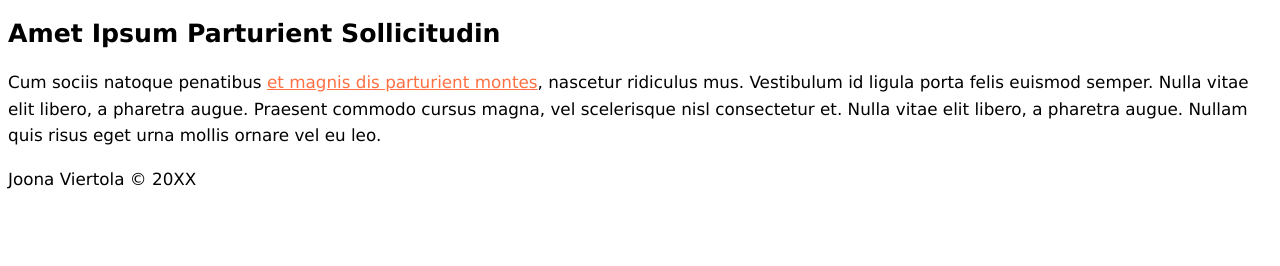
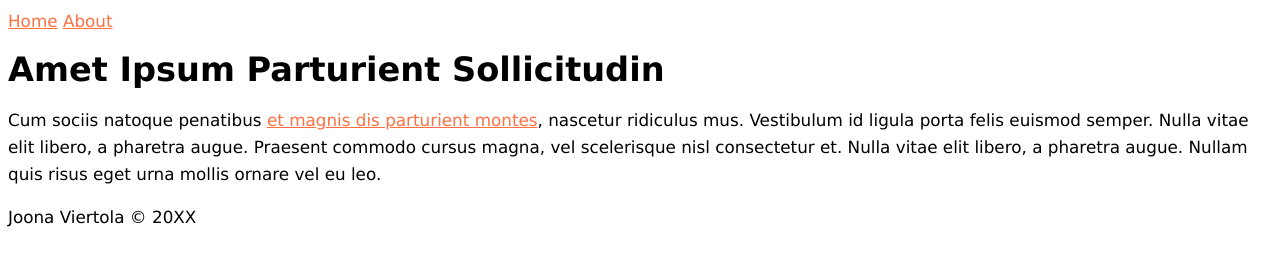
Before and after one commit to Scionar/moof, a website: page src/index.html in a window 1280 px wide. Drawn offline with Linux system fonts and the light colour scheme.

Commit message:
Navigation and improve semantics

```diff
--- a/src/index.html
+++ b/src/index.html
@@ -20,12 +20,21 @@
         </script>
     </head>
     <body>
-        <header>
-
-        </header>
+        <nav class="main-navigation" aria-label="Main">
+            <ul>
+                <li>
+                    <a href="/">Home</a>
+                </li>
+                <li>
+                    <a href="/about">About</a>
+                </li>
+            </ul>
+        </nav>
         <main>
+            <header>
+                <h1>Amet Ipsum Parturient Sollicitudin</h1>
+            </header>
             <article>
-                <h1>Amet Ipsum Parturient Sollicitudin</h1>
                 <p>
                     Cum sociis natoque penatibus <a href="/">et magnis dis parturient montes</a>, nascetur ridiculus mus. Vestibulum id ligula porta felis euismod semper. Nulla vitae elit libero, a pharetra augue. Praesent commodo cursus magna, vel scelerisque nisl consectetur et. Nulla vitae elit libero, a pharetra augue. Nullam quis risus eget urna mollis ornare vel eu leo.
                 </p>
--- a/src/main.css
+++ b/src/main.css
@@ -18,6 +18,8 @@ body {
     line-height: 160%;
 }
 
+/* Link */
+
 a:link {
     color: var(--color-primary);
 }
@@ -30,3 +32,14 @@ a:hover {
 a:active {
     color: var(--color-primary-light);
 }
+
+/* Main navigation */
+
+.main-navigation ul {
+    margin: 0;
+    padding: 0;
+}
+
+.main-navigation li {
+    display: inline-block;
+}
```
